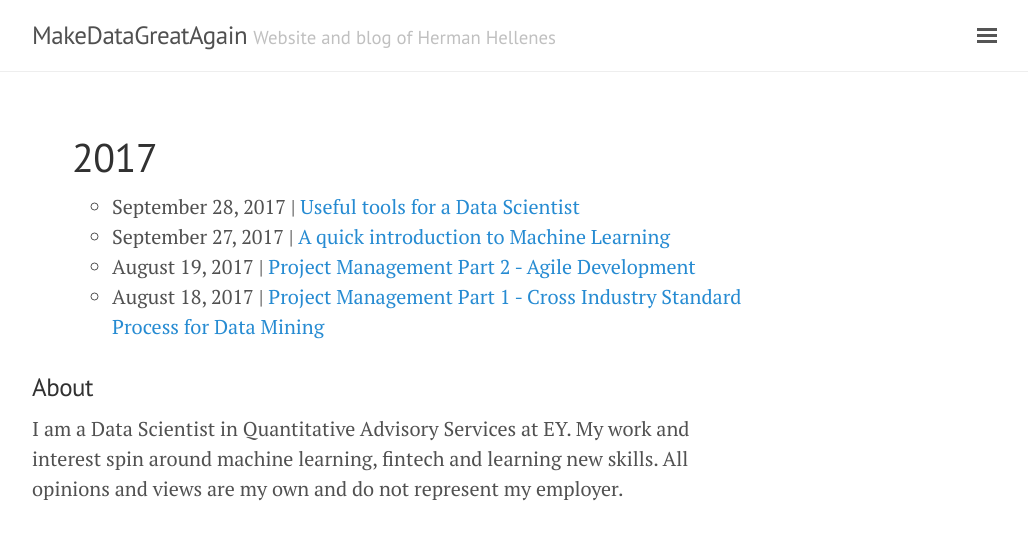
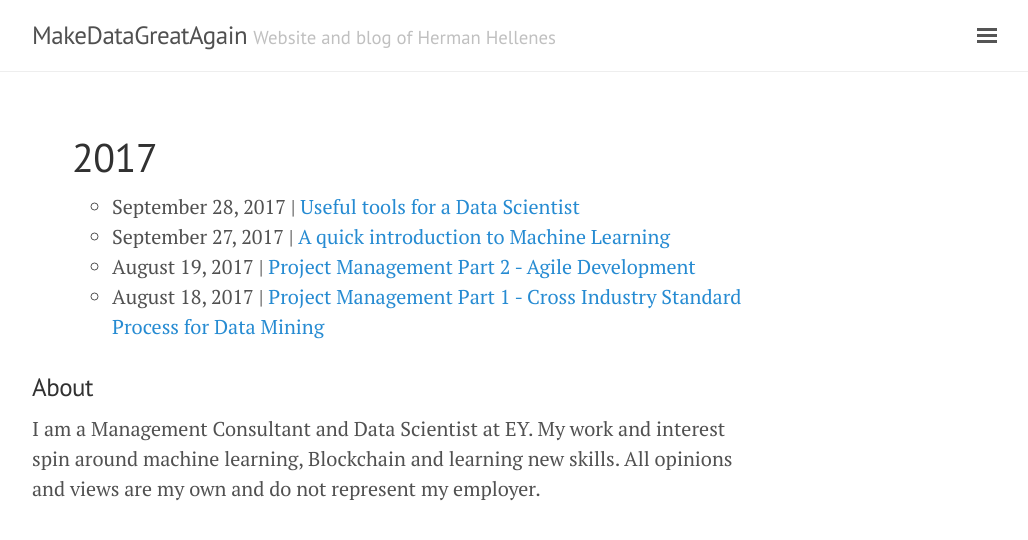
Before and after one commit to herman-hellenes/herman-hellenes.github.io, a Jekyll site: the page built from index.html, in a window 1280 px wide. Shown: the top 540 px of the page, without its empty margins (248-1276 px from the left). Built offline with Jekyll 4.4.1, drawn with Linux system fonts in a browser that asks for light colours; nearby versions of some CDN libraries.

Commit message:
Update index.html

```diff
--- a/index.html
+++ b/index.html
@@ -30,7 +30,7 @@ title: Home
     <section class="copy">
 
       <p>
-        I am a Data Scientist in Quantitative Advisory Services at EY. My work and interest spin around machine learning, fintech and learning new skills.
+        I am a Management Consultant and Data Scientist at EY. My work and interest spin around machine learning, Blockchain and learning new skills.
         All opinions and views are my own and do not represent my employer.
       </p>
 
```
